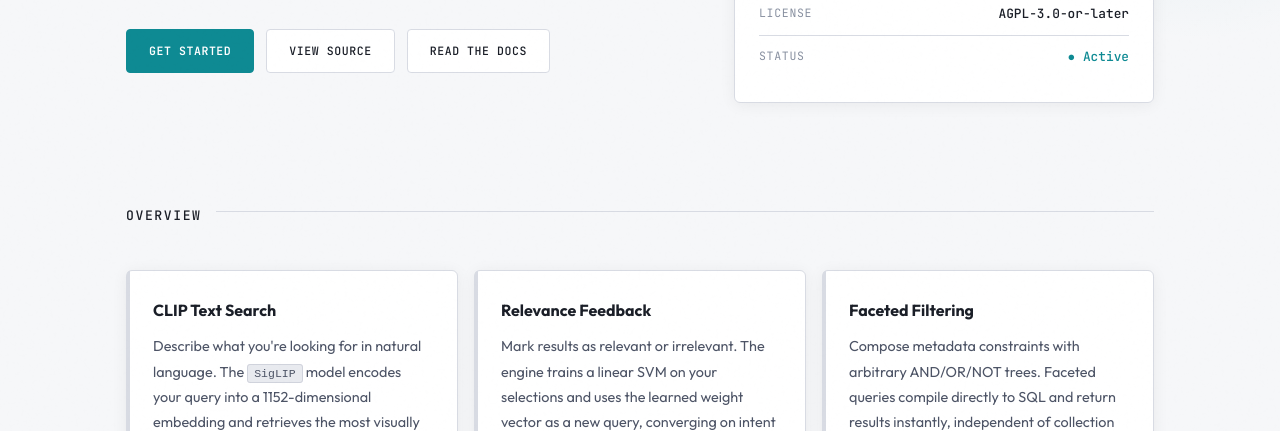
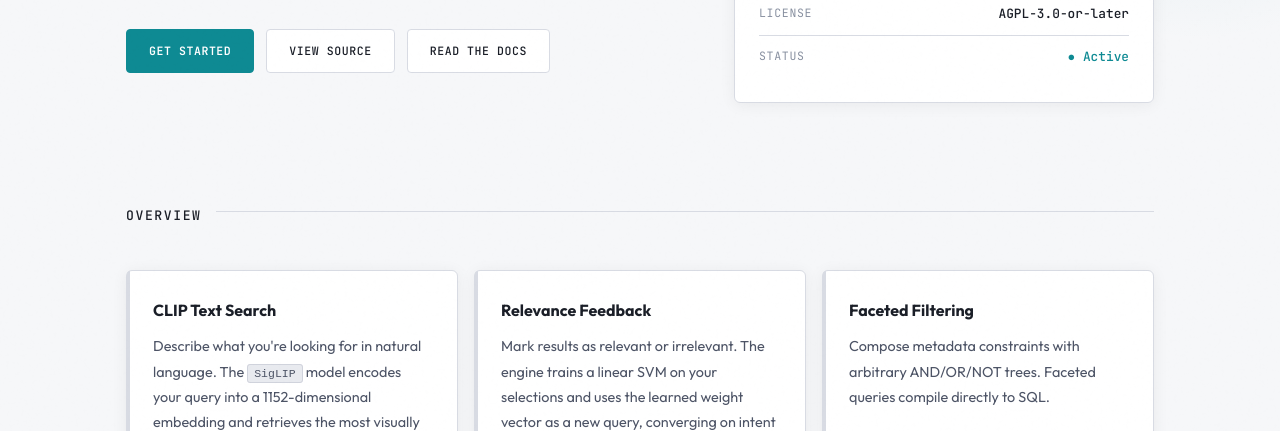
Before and after one commit to exq-hub/website, a plain HTML site: page index.html in a window 1280 px wide. Shown: the part 369-800 px from the top of the page. Drawn offline with Linux system fonts and the light colour scheme.

Commit message:
Update Faceted Filtering description in index.html
Removed the mention of returning results independent of collection size.

```diff
--- a/index.html
+++ b/index.html
@@ -812,7 +812,7 @@
       <div class="features-grid">
         <div class="feature-card reveal"><div class="feature-title">CLIP Text Search</div><div class="feature-desc">Describe what you're looking for in natural language. The <code style="font-size:0.8em;background:var(--inline-code-bg);padding:2px 6px;border:1px solid var(--inline-code-border);border-radius:3px;">SigLIP</code> model encodes your query into a 1152-dimensional embedding and retrieves the most visually similar items.</div></div>
         <div class="feature-card reveal"><div class="feature-title">Relevance Feedback</div><div class="feature-desc">Mark results as relevant or irrelevant. The engine trains a linear SVM on your selections and uses the learned weight vector as a new query, converging on intent across sessions.</div></div>
-        <div class="feature-card reveal"><div class="feature-title">Faceted Filtering</div><div class="feature-desc">Compose metadata constraints with arbitrary AND/OR/NOT trees. Faceted queries compile directly to SQL and return results instantly, independent of collection size.</div></div>
+        <div class="feature-card reveal"><div class="feature-title">Faceted Filtering</div><div class="feature-desc">Compose metadata constraints with arbitrary AND/OR/NOT trees. Faceted queries compile directly to SQL.</div></div>
         <div class="feature-card reveal"><div class="feature-title">Flexible Indexing</div><div class="feature-desc">Choose Zarr for exact nearest-neighbour search on collections up to a few hundred thousand items, or FAISS (IVF/HNSW) for approximate search across millions with lower latency.</div></div>
         <div class="feature-card reveal"><div class="feature-title">Research-First Design</div><div class="feature-desc">Clean, readable Python/FastAPI code designed to be understood and modified. Each search mode is an independent strategy class: swap models, change ranking, or add new modalities.</div></div>
         <div class="feature-card reveal"><div class="feature-title">Open Source</div><div class="feature-desc">Released under AGPL-3.0-or-later. Use it in your research, cite it in your papers, fork it for your own experiments.</div></div>
```
